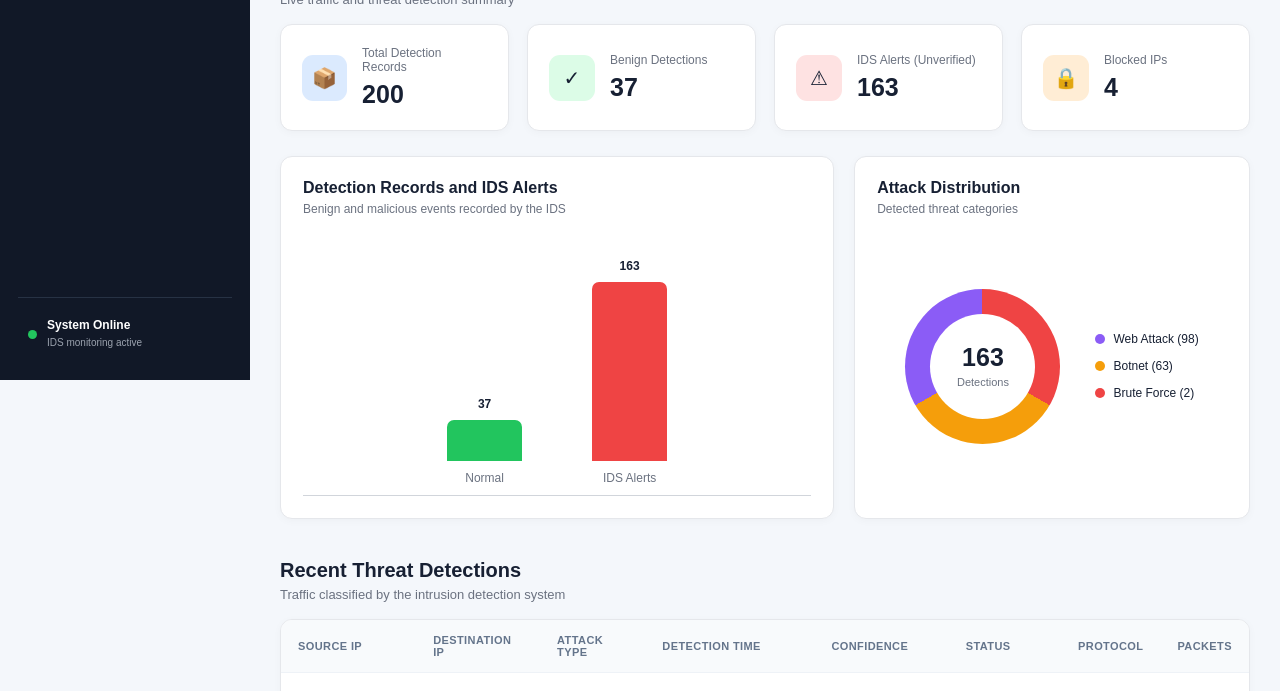
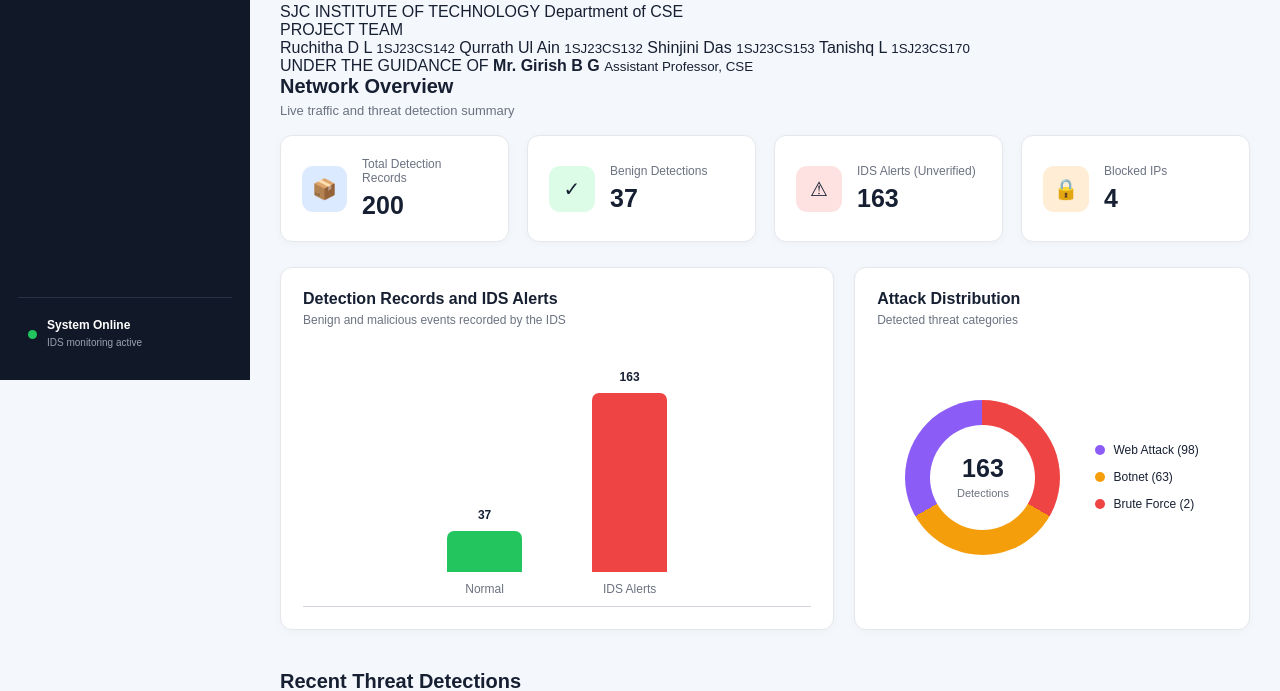
Before and after one commit to Qurrath-ul-ain/sdn-ids-project, a Flask app: page / in a window 1280 px wide. Shown: the part 420-1111 px from the top of the page. Run offline with Flask 3, Linux system fonts and the light colour scheme.

Commit message:
Revise project details and add team information
Updated project details section with team members and guidance information.

```diff
--- a/dashboard/templates/dashboard.html
+++ b/dashboard/templates/dashboard.html
@@ -60,27 +60,38 @@
 
         </header>
 
-        <!-- Project Details -->
-<section id="project-details" class="content-section">
-    <h2>Project Details</h2>
+       <!-- Project Team & Guide Bar -->
+<section id="project-team-bar" class="project-team-bar">
 
-    <h3>An Unified Threat Detection Framework for Brute Force,
-        Botnet and Web Attacks in SDN-Enabled Healthcare Networks</h3>
-
-    <p><strong>Department:</strong> Computer Science and Engineering</p>
-    <p><strong>College:</strong> SJC Institute of Technology (SJCIT)</p>
-
-    <h3>Project Team</h3>
-    <div class="project-team">
-        <p>Ruchitha D L — 1SJ23CS142</p>
-        <p>Qurrath Ul Ain — 1SJ23CS132</p>
-        <p>Shinjini Das — 1SJ23CS153</p>
-        <p>Tanishq L — 1SJ23CS170</p>
+    <div class="college-brand">
+        <img
+            src="https://sjcit.ac.in/wp-content/uploads/2022/11/logo.png"
+            alt="SJCIT College Logo"
+            class="college-logo"
+            onerror="this.style.display='none';"
+        >
+        <div class="college-brand-text">
+            <span class="college-name">SJC INSTITUTE OF TECHNOLOGY</span>
+            <span class="college-department">Department of CSE</span>
+        </div>
     </div>
 
-    <h3>Under the Guidance of</h3>
-    <p><strong>Mr. Girish B G</strong></p>
-    <p>Assistant Professor, Department of CSE, SJCIT</p>
+    <div class="team-members">
+        <span class="bar-label">PROJECT TEAM</span>
+        <div class="member-list">
+            <span class="member-chip">Ruchitha D L <small>1SJ23CS142</small></span>
+            <span class="member-chip">Qurrath Ul Ain <small>1SJ23CS132</small></span>
+            <span class="member-chip">Shinjini Das <small>1SJ23CS153</small></span>
+            <span class="member-chip">Tanishq L <small>1SJ23CS170</small></span>
+        </div>
+    </div>
+
+    <div class="guide-info">
+        <span class="bar-label">UNDER THE GUIDANCE OF</span>
+        <strong>Mr. Girish B G</strong>
+        <small>Assistant Professor, CSE</small>
+    </div>
+
 </section>
 
         <!-- OVERVIEW -->
```
